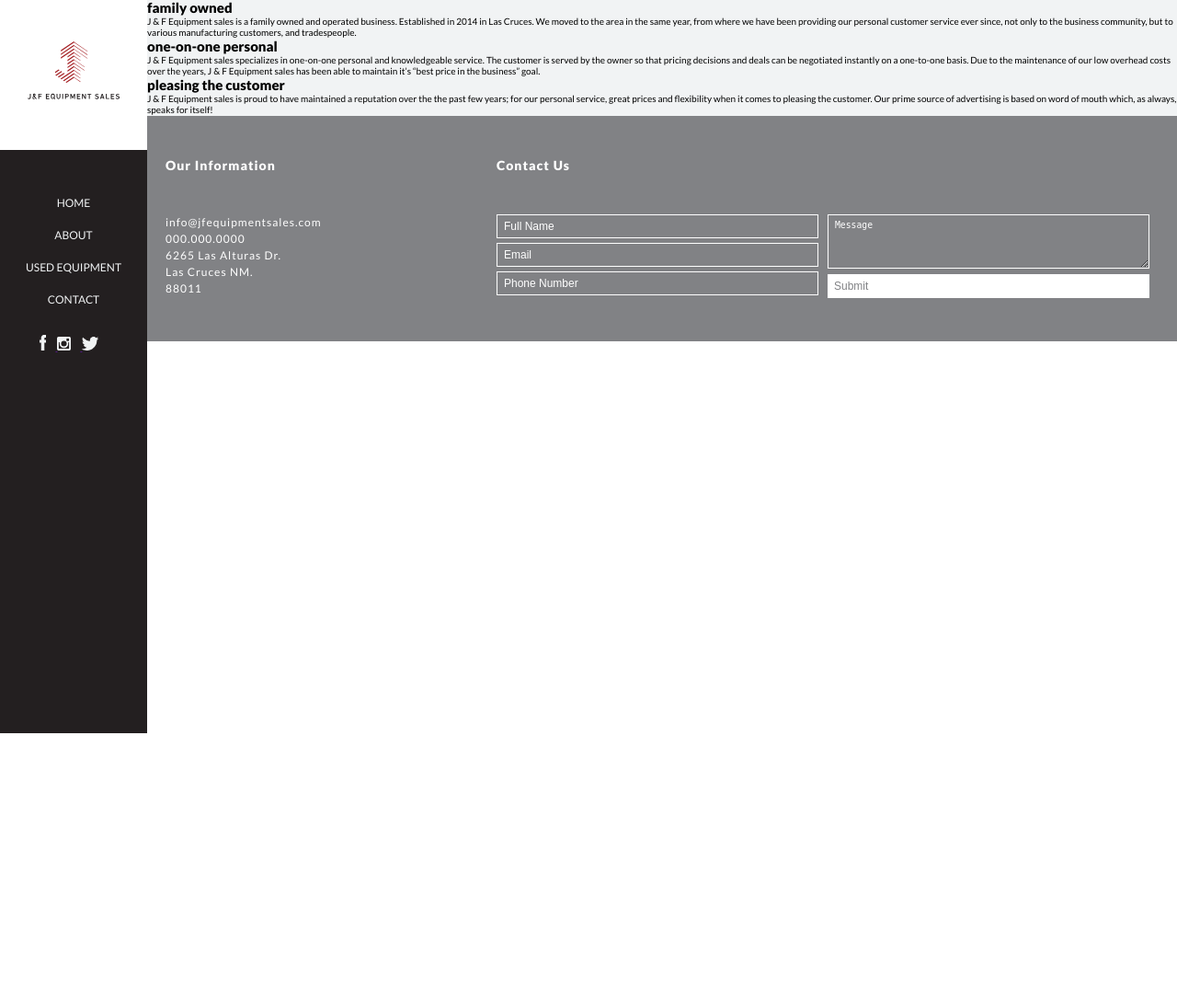
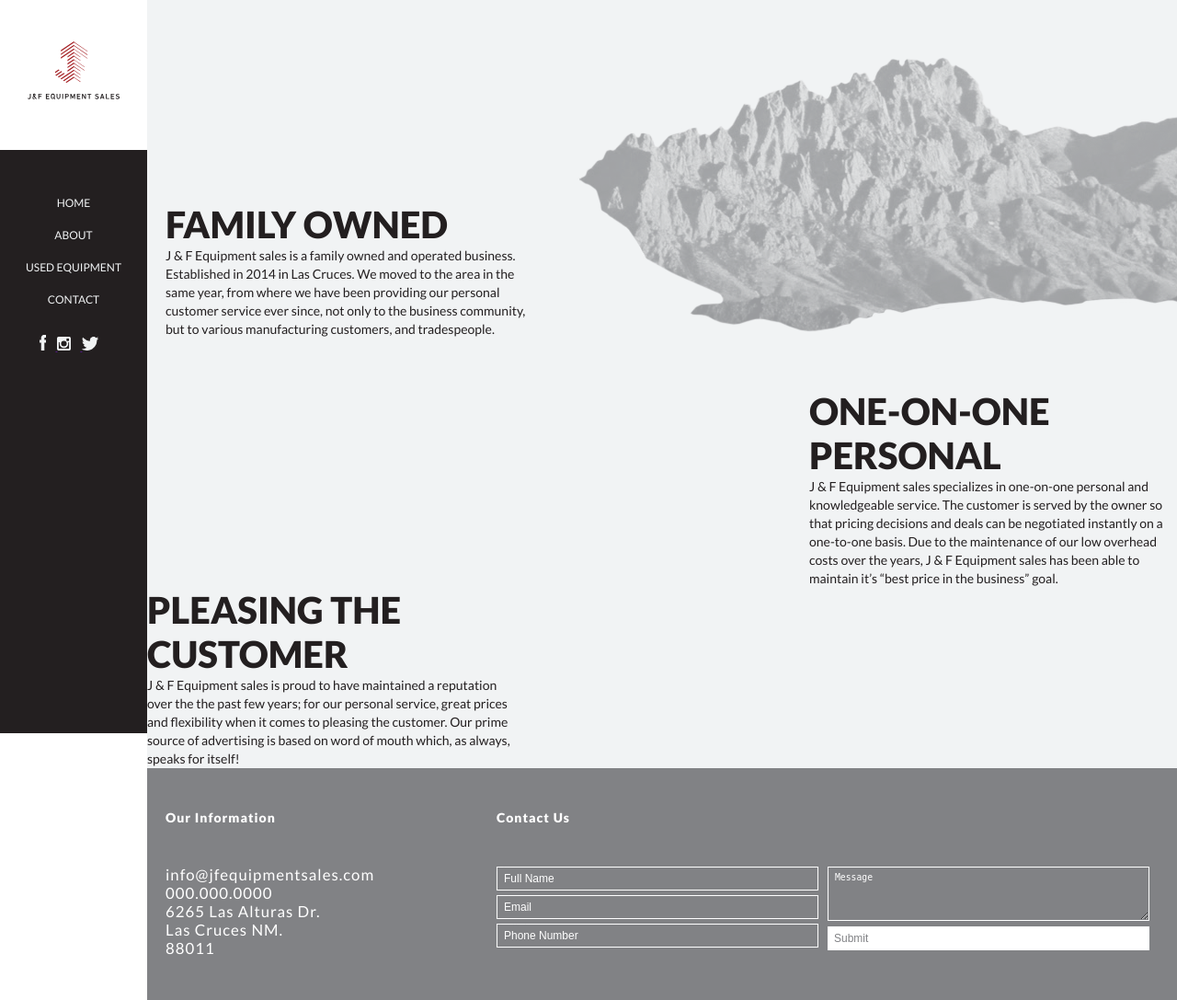
Before and after one commit to kellyannmcnamara01/jf-equipment, a PHP site: page /about.php in a window 1280 px wide. Shown: the whole page at 92% size. Before the commit the page ends 797 px from the top, so only its background shows below. Run offline with PHP 8.4, Linux system fonts and the light colour scheme.

Commit message:
family owned about section styling

```diff
--- a/about.php
+++ b/about.php
@@ -6,28 +6,22 @@ include "head.php";
 ?>
 
 <div id="family-owned">
-    <div class="left">
     <h2>family owned</h2>
     <p>
         J & F Equipment sales is a family owned and operated business. Established in 2014 in Las Cruces. We moved to the area in the same year, from where we have been providing our personal customer service ever since, not only to the business community, but to various manufacturing customers, and tradespeople.
     </p>
 </div>
-</div>
 <div id="personal">
-    <div class="right">
     <h2>one-on-one personal</h2>
     <p>
         J & F Equipment sales specializes in one-on-one personal and knowledgeable service. The customer is served by the owner so that pricing decisions and deals can be negotiated instantly on a one-to-one basis. Due to the maintenance of our low overhead costs over the years, J & F Equipment sales has been able to maintain it’s “best price in the business” goal.
     </p>
 </div>
-</div>
 <div id="customer">
-    <div class="left">
     <h2>pleasing the customer</h2>
     <p>
         J & F Equipment sales is proud to have maintained a reputation over the the past few years; for our personal service, great prices and flexibility when it comes to pleasing the customer. Our prime source of advertising is based on word of mouth which, as always, speaks for itself!
     </p>
-    </div>
 </div>
 
 <?php
--- a/main.css
+++ b/main.css
@@ -8,6 +8,14 @@
 
 	INDEX
 	01. Attributes
+	02. Nav
+	03. Opening
+	04. Home Page Callouts
+	05. Footer
+	00. ...
+	00. ...
+	00. ...
+	00. ...
 	00. ...
 	00. ...
 	00. ...
@@ -71,6 +79,15 @@ main {
     max-width: 1025px;
     padding: 0px 30px;
 }
+p {
+    color: #231f20;
+    font-size: 1.4em;
+    font-weight: 400;
+    line-height: 20px;
+}
+
+/* =============== 02. Nav =============== */
+
 #nav-logo {
     background: #fff;
     text-align: center;
@@ -118,6 +135,9 @@ main {
 #nav-social .icon-fill:hover, #nav-social .icon-fill:active, #nav-social .icon-fill:focus {
     fill: #818285;
 }
+
+/* =============== 03. Opening =============== */
+
 #opening {
     background: #f1f3f4;
     height: 100vh;
@@ -140,6 +160,9 @@ main {
     max-width: 1000px;
     transition: .5s ease all;
 }
+
+/* =============== 04. Home Page Callouts =============== */
+
 #col-content, #footer-content {
     max-width: 1400px;
 }
@@ -155,11 +178,10 @@ main {
 }
 .col-3 p {
     max-width: 360px;
-    color: #231f20;
-    font-size: 1.4em;
-    font-weight: 400;
-    line-height: 20px;
 }
+
+/* =============== 05. Footer =============== */
+
 footer {
     width: 100%;
     background: #818285;
@@ -253,6 +275,33 @@ footer p a:hover, footer p a:active, footer p a:focus {
     box-shadow: inset #a41e22 0px -4px 0px 0px;
     color: #a41e22;
 }
+
+/* =============== 00. Family Owned =============== */
+
+#family-owned {
+    background-image: url("opt-imgs/family-bg.png");
+    background-size: auto;
+    background-position: right;
+    background-repeat: no-repeat;
+    padding: 220px 20px 55px;
+}
+#family-owned h2, #personal h2, #customer h2 {
+    color: #231f20;
+    font-size: 4em;
+    font-weight: 900;
+    text-transform: uppercase;
+}
+#family-owned h2, #family-owned p, #customer h2, #customer p {
+    max-width: 400px;
+    margin-left: 0px;
+}
+#personal h2, #personal p {
+    max-width: 400px;
+    margin-right: 0px;
+}
+
+/* =============== 00. Media Query =============== */
+
 @media screen and (max-width: 1104px) {
     .col-3 {
         min-height: 245px;
```
Also changed, not shown: opt-imgs/family-bg.png (added), opt-imgs/personal-bg.png (added). Lines whose indentation alone changed are shown as unchanged.
